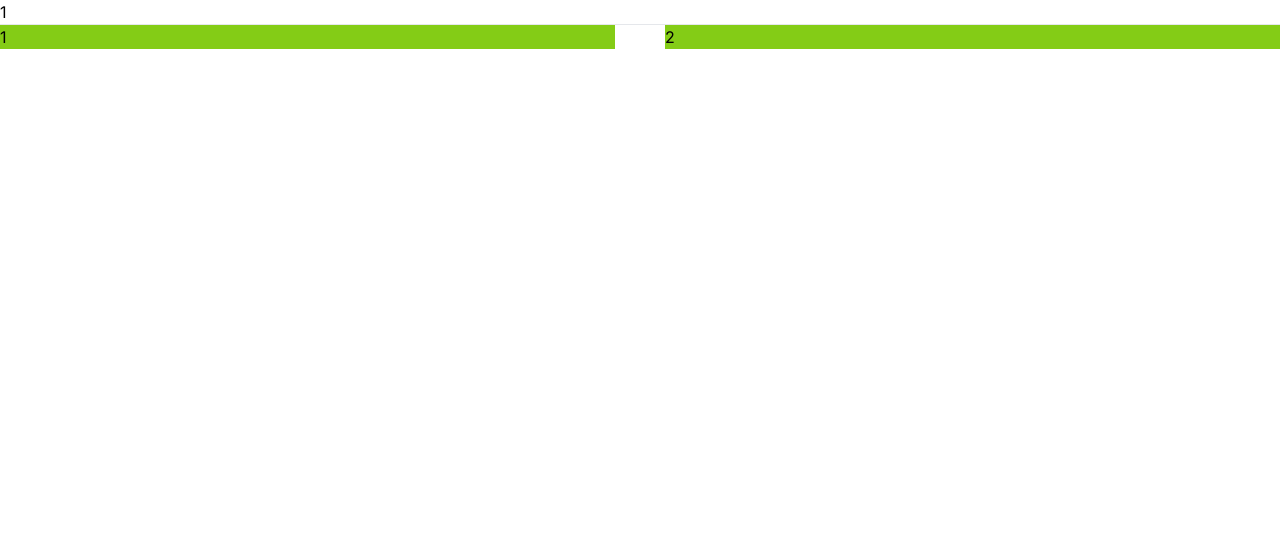
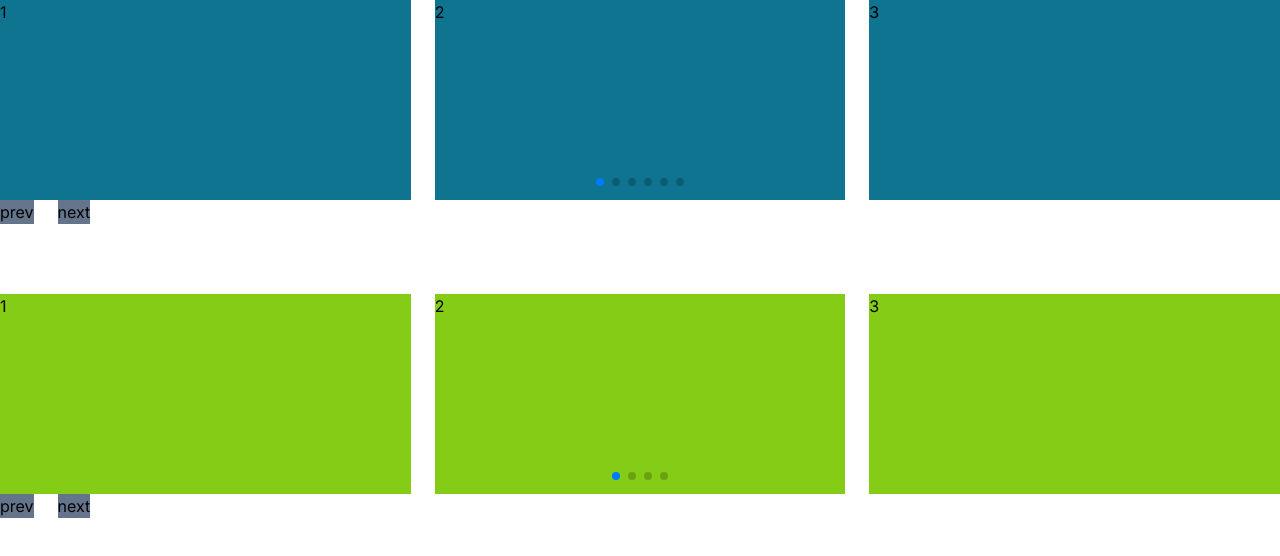
Before and after one commit to DenysBorysiuk/ec-test-02, a Next.js app: page / in a window 1280 px wide. Shown: the top 556 px of the page. Built offline with nearby package versions, Linux system fonts and the light colour scheme.

Commit message:
test on versel

```diff
--- a/src/app/globals.css
+++ b/src/app/globals.css
@@ -15,3 +15,27 @@
     --background-end-rgb: 0, 0, 0;
   }
 }
+
+@media screen and (max-width: 767px) {
+  .swiper-pagination {
+    position: static !important;
+    margin-top: 24px;
+    line-height: 0;
+  }
+
+  .swiper-pagination-bullet {
+    background: #222 !important;
+    opacity: 0.25 !important;
+  }
+
+  .swiper-pagination-bullet-active {
+    background: #222 !important;
+    opacity: 1 !important;
+  }
+}
+
+@media screen and (min-width: 768px) and (max-width: 1279px) {
+  .swiper-slide.reviews-slide {
+    width: 346px !important;
+  }
+}
--- a/src/app/page.tsx
+++ b/src/app/page.tsx
@@ -6,10 +6,20 @@ import Slider from '@/components/Slider';
 
 export default function Home() {
   return (
-    <div className="container">
-      <Slider slidesPerView={1} component={Card} data={[1, 2, 3]} />
-      <hr />
-      <Slider slidesPerView={2} component={Slide} data={[1, 2, 3]} />
-    </div>
+    <main className="">
+      <section className="container mx-auto">
+        {/* <h1>slider</h1> */}
+        <Slider component={Card} data={[1, 2, 3, 4, 5, 6]} section="services" />
+        <div className="my-[70px]" />
+        <Slider
+          component={Slide}
+          data={[1, 2, 3, 4]}
+          section="reviews"
+          slideClassName="reviews-slide"
+        />
+        {/* <div className="my-[70px]" /> */}
+        {/* <Slider component={Slide} data={[1, 2, 3, 4]} section="gallery" /> */}
+      </section>
+    </main>
   );
 }
--- a/src/components/Card/Card.tsx
+++ b/src/components/Card/Card.tsx
@@ -1,7 +1,11 @@
 import { CardProps } from './type';
 
 const Card = ({ data }: CardProps) => {
-  return <div>{data}</div>;
+  return (
+    <div className="bg-cyan-700 h-[200px]">
+      <span>{data}</span>
+    </div>
+  );
 };
 
 export default Card;
--- a/src/components/Slide/Slide.tsx
+++ b/src/components/Slide/Slide.tsx
@@ -1,7 +1,11 @@
 import { SlideProps } from './type';
 
 const Slide = ({ data }: SlideProps) => {
-  return <div className=" bg-lime-500">{data}</div>;
+  return (
+    <div className=" bg-lime-500 h-[200px]">
+      <span>{data}</span>
+    </div>
+  );
 };
 
 export default Slide;
--- a/src/components/Slider/Slider.tsx
+++ b/src/components/Slider/Slider.tsx
@@ -10,32 +10,67 @@ import 'swiper/css/navigation';
 import { SliderProps } from './type';
 
 const Slider = ({
-  direction = 'horizontal',
-  slidesPerView,
-  pagination = false,
-  navigation = false,
+  className = '',
+  slideClassName = '',
   data,
-  className = '',
   component: Component,
+  section,
 }: SliderProps) => {
+  const slidesPerView = section === 'reviews' ? 'auto' : 2;
   return (
+    <>
       <Swiper
+        className={`${className} `}
+        updateOnWindowResize={true}
         wrapperTag="ul"
-      loop
+        loop={true}
         modules={[Navigation, Pagination]}
-      direction={direction}
-      spaceBetween={50}
-      slidesPerView={slidesPerView}
+        speed={800}
+        pagination={true}
+        breakpoints={{
+          320: {
+            slidesPerView: 1,
+            pagination: true,
+            // pagination: {
+            //   // el: '.swiper-pagination',
+            //   // type: 'bullets',
+            //   clickable: true,
+            // },
+          },
+          768: {
+            slidesPerView: 2,
+            spaceBetween: 16,
+            pagination: false,
+            navigation: {
+              nextEl: `.button-next-${section}`,
+              prevEl: `.button-prev-${section}`,
+            },
+          },
+          1280: {
+            slidesPerView: 3,
+            spaceBetween: 24,
+          },
+        }}
+
         //   onSlideChange={() => console.log('slide change')}
         //   onSwiper={swiper => console.log(swiper)}
-      className={`${className}`}
       >
         {data?.map((item, idx) => (
-        <SwiperSlide tag="li" key={idx}>
+          <SwiperSlide tag="li" key={idx} className={`${slideClassName}`}>
             <Component data={item} />
           </SwiperSlide>
         ))}
       </Swiper>
+
+      <div className="flex gap-[24px] z-10">
+        <button className={`button-prev-${section} bg-slate-500`} type="button">
+          prev
+        </button>
+        <button className={`button-next-${section} bg-slate-500`} type="button">
+          next
+        </button>
+      </div>
+    </>
   );
 };
 
--- a/src/components/Slider/type.ts
+++ b/src/components/Slider/type.ts
@@ -1,9 +1,7 @@
 export type SliderProps = {
-  direction?: 'horizontal' | 'vertical';
-  slidesPerView: number;
-  pagination?: boolean;
-  navigation?: boolean;
   data: any[];
   className?: string;
+  slideClassName?: string;
   component: any;
+  section: 'about' | 'services' | 'gallery' | 'reviews';
 };
```
Lines whose indentation alone changed are shown as unchanged.
